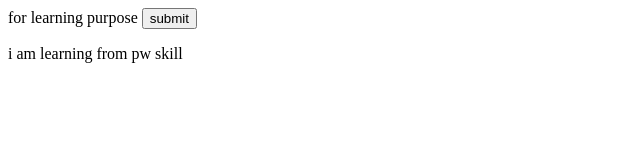
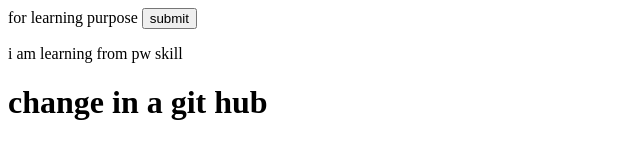
Before and after one commit to saksh678/git-demo2, a plain HTML site: page index.html in a window 1280 px wide. Shown: the whole page, without its empty margins (0-640 px from the left). Drawn offline with Linux system fonts and the light colour scheme.

Commit message:
Update index.html

```diff
--- a/index.html
+++ b/index.html
@@ -9,6 +9,6 @@
     for learning purpose
     <button>submit</button>
     <p>i am learning from pw skill</p>
-
+    <h1> change in a git hub</h1>
 </body>
 </html>
```
